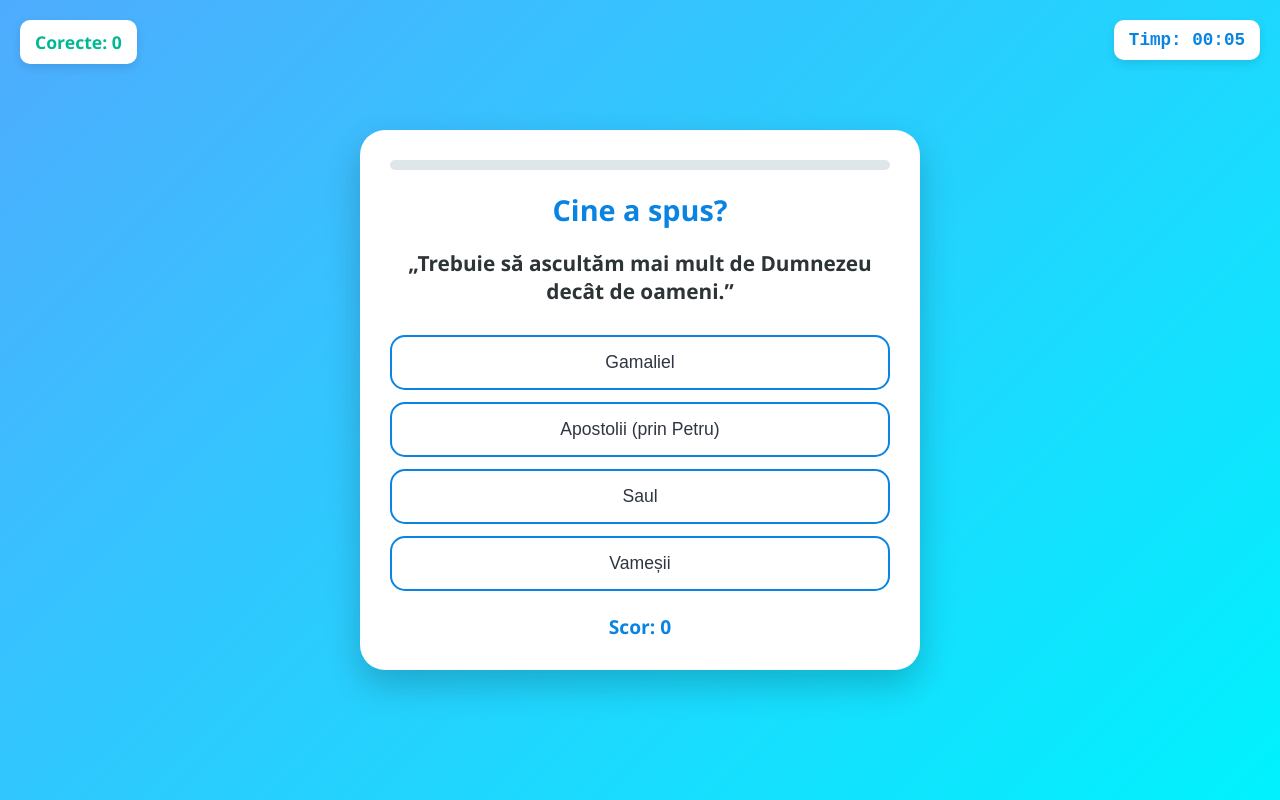
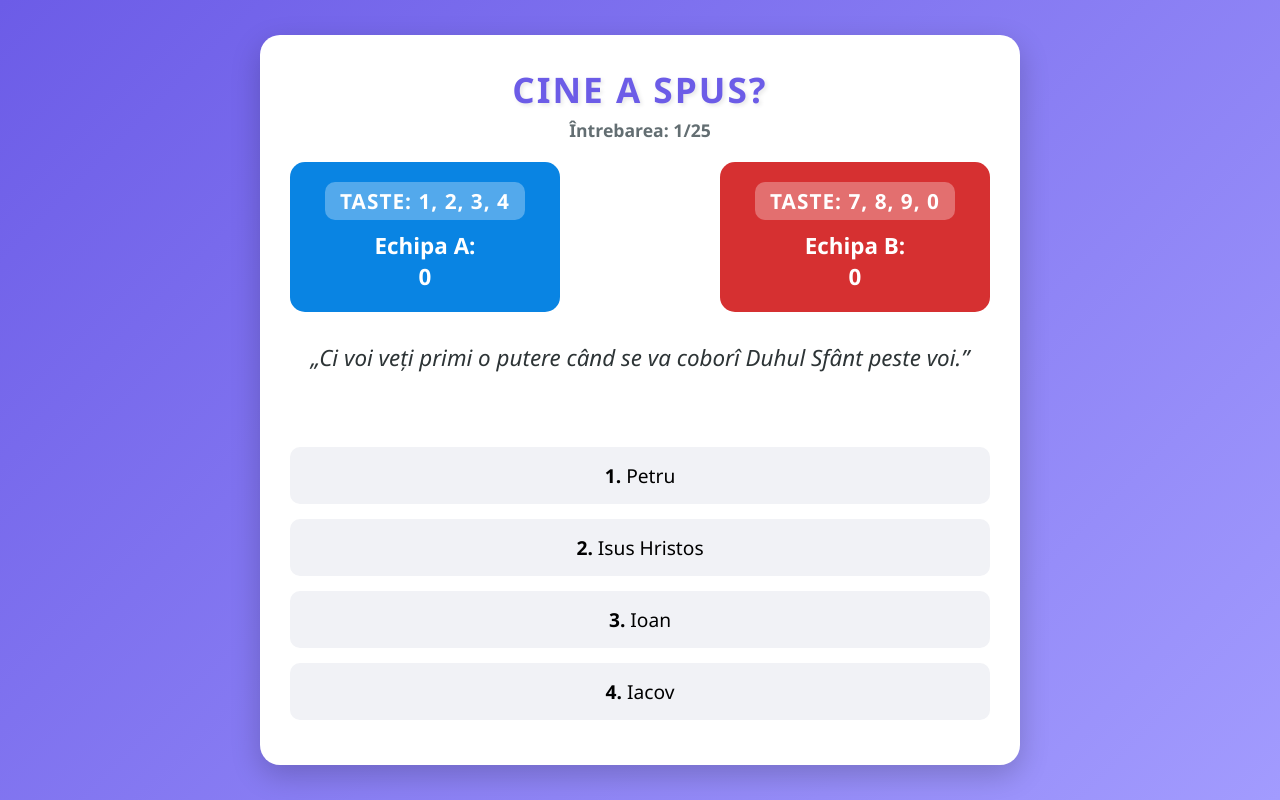
Before and after one commit to naomi3689/Cine-a-spus--Joc-Biblic, a plain HTML site: page index.html in a window 1280 px wide. Drawn offline with Linux system fonts and the light colour scheme.

Commit message:
Add files via upload

```diff
--- a/index.html
+++ b/index.html
@@ -2,29 +2,37 @@
 <html lang="ro">
 <head>
     <meta charset="UTF-8">
-    <title>Cine a spus? - Joc Biblic</title>
+    <meta name="viewport" content="width=device-width, initial-scale=1.0">
+    <title>Cine a spus? - Faptele Apostolilor</title>
     <link rel="stylesheet" href="style.css">
 </head>
 <body>
-    <div class="quiz-container">
-    <div class="progress-container">
-        <div id="progress-bar"></div>
-        <div id="total-timer">Timp: 00:00</div>
-        <div id="correct-counter">Corecte: 0</div>
+       <div class="quiz-container">
+    <h1 class="main-title">CINE A SPUS?</h1>
+
+    <div id="question-counter">Întrebarea: <span id="current-q-num">1</span>/25</div>
+
+    <div id="team-scores">
+        <div class="score-box team-a" id="box-a">
+            <div class="key-hint">Taste: 1, 2, 3, 4</div>
+            Echipa A: <span id="score-a">0</span>
+        </div>
+        <div class="score-box team-b" id="box-b">
+            <div class="key-hint">Taste: 7, 8, 9, 0</div>
+            Echipa B: <span id="score-b">0</span>
+        </div>
     </div>
-    <h1>Cine a spus?</h1>
+
     <div id="game-zone">
-        <div id="question-text">Se încarcă...</div>
+        <div id="question-text">Se încarcă citatul...</div>
         <div id="options-container"></div>
-        <div id="score-display">Scor: 0</div>
     </div>
+
     <div id="result-zone" class="hidden">
-        <div class="trophy">🏆</div>
-        <h2>Felicitări!</h2>
-        <p id="final-score"></p>
-        <button class="retry-btn" onclick="location.reload()">Joacă din nou</button>
+        <h1 id="winner-text"></h1>
+        <button class="retry-btn" onclick="location.reload()">JOC NOU</button>
     </div>
-    </div>
+</div>
     <script src="script.js"></script>
 </body>
 </html>
--- a/script.js
+++ b/script.js
@@ -1,235 +1,164 @@
 const întrebări = [
-    {
-        q: "„Ci voi veți primi o putere când se va coborî Duhul Sfânt peste voi.”",
-        options: ["Petru", "Isus Hristos", "Ioan", "Iacov"],
-        correct: 1
-    },
-    {
-        q: "„Acest Isus care S-a înălțat la cer din mijlocul vostru va veni în același fel cum L-ați văzut mergând la cer.”",
-        options: ["Îngerii (cei doi bărbați în alb)", "Pavel", "Ștefan", "Luca"],
-        correct: 0
-    },
-    {
-        q: "„Sunt plini de must!”",
-        options: ["Pilat", "Marii preoți", "Unii care își băteau joc", "Soldații romani"],
-        correct: 2
-    },
-    {
-        q: "„Voi turna Duhul Meu peste orice făptură”",
-        options: ["Petru (citând din Ioel)", "Pavel", "Barnaba", "Filip"],
-        correct: 0
-    },
-    {
-        q: "„Pocăiți-vă și fiecare din voi să fie botezat în Numele lui Isus Hristos.”",
-        options: ["Anania", "Matei", "Petru", "Andrei"],
-        correct: 2
-    },
-    {
-        q: "„Argint și aur n-am dar ce am îți dau: în Numele lui Isus Hristos din Nazaret scoală-te și umblă.”",
-        options: ["Pavel", "Petru", "Ioan", "Ștefan"],
-        correct: 1
-    },
-    {
-        q: "„Cu ce putere sau în numele cui ați făcut voi lucrul acesta?”",
-        options: ["Sinedriul (conducătorii iudei)", "Irod", "Pilat", "Corneliu"],
-        correct: 0
-    },
-    {
-        q: "„Dă putere robilor Tăi să vestească Cuvântul Tău cu toată îndrăzneala.”",
-        options: ["Ucenicii (în rugăciune)", "Pavel și Silas", "Ștefan", "Filip"],
-        correct: 0
-    },
-    {
-        q: "„Da, cu atâta.”",
-        options: ["Safira", "Lidia", "Tabita", "Priscila"],
-        correct: 0
-    },
-    {
-        q: "„Trebuie să ascultăm mai mult de Dumnezeu decât de oameni.”",
-        options: ["Gamaliel", "Apostolii (prin Petru)", "Saul", "Vameșii"],
-        correct: 1
-    },
-    {
-        q: "„Să nu vă pomeniți că luptați împotriva lui Dumnezeu.”",
-        options: ["Gamaliel", "Caiafa", "Festus", "Agripa"],
-        correct: 0
-    },
-    {
-        q: "„Doamne Isuse, primește duhul meu.”",
-        options: ["Iacov", "Pavel", "Ștefan", "Petru"],
-        correct: 2
-    },
-    {
-        q: "„Dați-mi și mie puterea aceasta.”",
-        options: ["Simon Magul", "Elima", "Temnicerul", "Irod"],
-        correct: 0
-    },
-    {
-        q: "„Înțelegi tu ce citești?”",
-        options: ["Pavel", "Petru", "Filip", "Ioan"],
-        correct: 2
-    },
-    {
-        q: "„Du-te și ajunge carul acesta.”",
-        options: ["Duhul (către Filip)", "Îngerul (către Petru)", "Anania", "Barnaba"],
-        correct: 0
-    },
-    {
-        q: "„Cred că Isus Hristos este Fiul lui Dumnezeu.”",
-        options: ["Corneliu", "Famenul etiopian", "Saul", "Lidia"],
-        correct: 1
-    },
-    {
-        q: "„Cine ești tu, Doamne?”",
-        options: ["Petru", "Saul (pe drumul Damascului)", "Anania", "Irod"],
-        correct: 1
-    },
-    {
-        q: "„Frate Saule, Domnul Isus care ți s-a arătat pe drumul pe care veneai.”",
-        options: ["Petru", "Barnaba", "Anania", "Silas"],
-        correct: 2
-    },
-    {
-        q: "„Niciodată n-am mâncat ceva spurcat”",
-        options: ["Pavel", "Petru", "Corneliu", "Iacov"],
-        correct: 1
-    },
-    {
-        q: "„Scoală-te și eu sunt om”",
-        options: ["Pavel", "Barnaba", "Petru", "Filip"],
-        correct: 2
-    },
-    {
-        q: "„Rugăciunile și milosteniile tale s-au suit înaintea lui Dumnezeu.”",
-        options: ["Îngerul (către Corneliu)", "Petru", "Pavel", "Isus"],
-        correct: 0
-    },
-    {
-        q: "„Să ascultăm tot ce ți-a poruncit Domnul să ne spui.”",
-        options: ["Sinedriul", "Corneliu și casa lui", "Atenienii", "Efesenii"],
-        correct: 1
-    },
-    {
-        q: "„Noi vom stărui necurmat în rugăciune”",
-        options: ["Cei șapte diaconi", "Femeile creștine", "Cei doisprezece apostoli", "Pavel și Barnaba"],
-        correct: 2
-    },
-    {
-        q: "„Atunci oricine va chema Numele Domnului va fi mântuit.”",
-        options: ["Petru (la Rusalii)", "Filip", "Anania", "Ștefan"],
-        correct: 0
-    },
-    {
-        q: "„Doamne în vremea aceasta ai de gând să așezi din nou Împărăția lui Israel?”",
-        options: ["Fariseii", "Ucenicii", "Irod", "Zeloții"],
-        correct: 1
-    }
+    { q: "„Ci voi veți primi o putere când se va coborî Duhul Sfânt peste voi.”", options: ["Petru", "Isus Hristos", "Ioan", "Iacov"], correct: 1 },
+    { q: "„Acest Isus care S-a înălțat la cer din mijlocul vostru va veni în același fel...”", options: ["Îngerii", "Pavel", "Ștefan", "Luca"], correct: 0 },
+    { q: "„Sunt plini de must!”", options: ["Pilat", "Marii preoți", "Unii care își băteau joc", "Soldații"], correct: 2 },
+    { q: "„Voi turna Duhul Meu peste orice făptură”", options: ["Petru", "Pavel", "Barnaba", "Filip"], correct: 0 },
+    { q: "„Pocăiți-vă și fiecare din voi să fie botezat în Numele lui Isus Hristos.”", options: ["Anania", "Matei", "Petru", "Andrei"], correct: 2 },
+    { q: "„Argint și aur n-am dar ce am îți dau: în Numele lui Isus Hristos...”", options: ["Pavel", "Petru", "Ioan", "Ștefan"], correct: 1 },
+    { q: "„Cu ce putere sau în numele cui ați făcut voi lucrul acesta?”", options: ["Sinedriul", "Irod", "Pilat", "Corneliu"], correct: 0 },
+    { q: "„Dă putere robilor Tăi să vestească Cuvântul Tău cu toată îndrăzneala.”", options: ["Ucenicii", "Pavel și Sila", "Ștefan", "Filip"], correct: 0 },
+    { q: "„Da, cu atâta.”", options: ["Safira", "Lidia", "Tabita", "Priscila"], correct: 0 },
+    { q: "„Trebuie să ascultăm mai mult de Dumnezeu decât de oameni.”", options: ["Gamaliel", "Petru și apostolii", "Saul", "Vameșii"], correct: 1 },
+    { q: "„Să nu vă pomeniți că luptați împotriva lui Dumnezeu.”", options: ["Gamaliel", "Caiafa", "Festus", "Agripa"], correct: 0 },
+    { q: "„Doamne Isuse, primește duhul meu.”", options: ["Iacov", "Pavel", "Ștefan", "Petru"], correct: 2 },
+    { q: "„Dați-mi și mie puterea aceasta.”", options: ["Simon Magul", "Elima", "Temnicerul", "Irod"], correct: 0 },
+    { q: "„Înțelegi tu ce citești?”", options: ["Pavel", "Petru", "Filip", "Ioan"], correct: 2 },
+    { q: "„Du-te și ajunge carul acesta.”", options: ["Duhul Sfânt", "Îngerul", "Anania", "Barnaba"], correct: 0 },
+    { q: "„Cred că Isus Hristos este Fiul lui Dumnezeu.”", options: ["Corneliu", "Famenul etiopian", "Saul", "Lidia"], correct: 1 },
+    { q: "„Cine ești tu, Doamne?”", options: ["Petru", "Saul", "Anania", "Irod"], correct: 1 },
+    { q: "„Frate Saule, Domnul Isus care ți s-a arătat pe drum...”", options: ["Petru", "Barnaba", "Anania", "Sila"], correct: 2 },
+    { q: "„Niciodată n-am mâncat ceva spurcat”", options: ["Pavel", "Petru", "Corneliu", "Iacov"], correct: 1 },
+    { q: "„Scoală-te și eu sunt om”", options: ["Pavel", "Barnaba", "Petru", "Filip"], correct: 2 },
+    { q: "„Rugăciunile și milosteniile tale s-au suit înaintea lui Dumnezeu.”", options: ["Îngerul", "Petru", "Pavel", "Isus"], correct: 0 },
+    { q: "„Să ascultăm tot ce ți-a poruncit Domnul să ne spui.”", options: ["Sinedriul", "Corneliu", "Atenienii", "Efesenii"], correct: 1 },
+    { q: "„Noi vom stărui necurmat în rugăciune”", options: ["Diaconii", "Femeile", "Apostolii", "Pavel"], correct: 2 },
+    { q: "„Atunci oricine va chema Numele Domnului va fi mântuit.”", options: ["Petru", "Filip", "Anania", "Ștefan"], correct: 0 },
+    { q: "„Doamne în vremea aceasta ai de gând să așezi din nou Împărăția lui Israel?”", options: ["Fariseii", "Ucenicii", "Irod", "Zeloții"], correct: 1 }
 ];
 
+let indexCurent = 0;
+let scorA = 0;
+let scorB = 0;
+let raspunsA = null;
+let raspunsB = null;
 
-let indexCurent = 0;
-let scor = 0;
-let raspunsuriCorecte = 0;
-let secundeTotale = 0;
-let intervalTimer;
-
-// Pornim cronometrul imediat ce se încarcă scriptul
-function pornesteCronometru() {
-    // Curățăm orice interval vechi pentru a evita bug-urile de viteză
-    clearInterval(intervalTimer);
-    intervalTimer = setInterval(() => {
-        secundeTotale++;
-        const timerElement = document.getElementById("total-timer");
-        if(timerElement) {
-            timerElement.innerText = "Timp: " + formateazaTimpul(secundeTotale);
-        }
-    }, 1000);
-}
-
-function formateazaTimpul(secunde) {
-    let min = Math.floor(secunde / 60);
-    let sec = secunde % 60;
-    return (min < 10 ? "0" + min : min) + ":" + (sec < 10 ? "0" + sec : sec);
-}
 function afișeazăÎntrebare() {
-    // Actualizăm bara de progres
-    const progressBar = document.getElementById("progress-bar");
-    if(progressBar) {
-        const procent = (indexCurent / întrebări.length) * 100;
-        progressBar.style.width = procent + "%";
-    }
-
     if (indexCurent >= întrebări.length) {
         sfârșitJoc();
         return;
     }
 
-    const qData = întrebări[indexCurent];
-    const questionEl = document.getElementById("question-text");
+    document.getElementById("current-q-num").innerText = indexCurent + 1;
+
+    raspunsA = null;
+    raspunsB = null;
+
+    document.getElementById("box-a").classList.remove("voted-hidden");
+    document.getElementById("box-b").classList.remove("voted-hidden");
+
+    document.getElementById("question-text").innerText = întrebări[indexCurent].q;
     const container = document.getElementById("options-container");
+    container.innerHTML = "";
 
-    if(questionEl && container) {
-        questionEl.innerText = qData.q;
-        container.innerHTML = "";
-
-        qData.options.forEach((opt, i) => {
-            const btn = document.createElement("button");
-            btn.innerText = opt;
-            btn.onclick = (e) => verifică(i, e.target);
-            container.appendChild(btn);
-        });
-    }
+    întrebări[indexCurent].options.forEach((opt, i) => {
+        const div = document.createElement("div");
+        div.className = "option-bar";
+        div.id = "opt-" + i;
+        div.innerHTML = `<strong>${i + 1}.</strong> ${opt}`;
+        container.appendChild(div);
+    });
 }
 
-function verifică(ales, butonApasat) {
-    const toateButoanele = document.querySelectorAll("#options-container button");
-    // Dezactivăm butoanele imediat
-    toateButoanele.forEach(btn => btn.style.pointerEvents = "none");
+window.addEventListener("keydown", (e) => {
+    if (indexCurent >= întrebări.length || (raspunsA !== null && raspunsB !== null)) return;
 
-    if (ales === întrebări[indexCurent].correct) {
-        scor += 10;
-        raspunsuriCorecte++;
-        butonApasat.classList.add("btn-correct");
-
-        const correctEl = document.getElementById("correct-counter");
-        if(correctEl) correctEl.innerText = "Corecte: " + raspunsuriCorecte;
-    } else {
-        scor -= 5;
-        butonApasat.classList.add("btn-wrong");
-        // Evidențiem răspunsul corect
-        toateButoanele[întrebări[indexCurent].correct].classList.add("btn-correct");
+    // Echipa A: 1, 2, 3, 4
+    const tasteA = { "1": 0, "2": 1, "3": 2, "4": 3 };
+    if (raspunsA === null && tasteA.hasOwnProperty(e.key)) {
+        raspunsA = tasteA[e.key];
+        document.getElementById("box-a").classList.add("voted-hidden");
     }
 
-    const scoreEl = document.getElementById("score-display");
-    if(scoreEl) scoreEl.innerText = "SCOR: " + scor;
+    // Echipa B: 7, 8, 9, 0
+    const tasteB = { "7": 0, "8": 1, "9": 2, "0": 3 };
+    if (raspunsB === null && tasteB.hasOwnProperty(e.key)) {
+        raspunsB = tasteB[e.key];
+        document.getElementById("box-b").classList.add("voted-hidden");
+    }
+
+    if (raspunsA !== null && raspunsB !== null) {
+        valideazăRunda();
+    }
+});
+
+function valideazăRunda() {
+    const corect = întrebări[indexCurent].correct;
+
+    if (raspunsA === corect) scorA += 10; else scorA -= 5;
+    if (raspunsB === corect) scorB += 10; else scorB -= 5;
+
+    // 1. Colorăm răspunsul corect cu Verde (fundalul se face verde)
+    document.getElementById("opt-" + corect).classList.add("btn-correct");
+
+    // 2. Punem bordurile de jucător folosind box-shadow (ca să nu dispară sub verde)
+    let elA = document.getElementById("opt-" + raspunsA);
+    let elB = document.getElementById("opt-" + raspunsB);
+
+    if (raspunsA !== corect) elA.classList.add("btn-wrong");
+    if (raspunsB !== corect) elB.classList.add("btn-wrong");
+
+    // Aplicăm "bordura" groasă de 8px folosind box-shadow interior și exterior
+    // Albastru pentru Echipa A, Roșu pentru Echipa B
+    if (raspunsA === raspunsB) {
+        // Dacă ambii au ales la fel, facem o bordură mixtă (negru/gri) foarte groasă
+        elA.style.boxShadow = "0 0 0 8px #2d3436 inset, 0 0 0 8px #2d3436";
+    } else {
+        elA.style.boxShadow = "0 0 0 8px #0984e3 inset, 0 0 0 8px #0984e3";
+        elB.style.boxShadow = "0 0 0 8px #d63031 inset, 0 0 0 8px #d63031";
+    }
+
+    document.getElementById("score-a").innerText = scorA;
+    document.getElementById("score-b").innerText = scorB;
 
     setTimeout(() => {
+        // Resetăm umbrele de bordură
+        const bare = document.querySelectorAll(".option-bar");
+        bare.forEach(b => b.style.boxShadow = "none");
+
         indexCurent++;
+
+        // Dacă mai sunt întrebări, resetăm gri-ul, dacă nu, mergem la final
+        if (indexCurent < întrebări.length) {
+            document.getElementById("box-a").classList.remove("voted-hidden");
+            document.getElementById("box-b").classList.remove("voted-hidden");
+        }
+
         afișeazăÎntrebare();
-    }, 1000);
+    }, 3000);
 }
 
 function sfârșitJoc() {
-    clearInterval(intervalTimer);
+    document.getElementById("game-zone").classList.add("hidden");
+    document.getElementById("result-zone").classList.remove("hidden");
 
-    const gameZone = document.getElementById("game-zone");
-    const resultZone = document.getElementById("result-zone");
-    const finalScoreEl = document.getElementById("final-score");
+    // Eliminăm starea de gri pentru a vedea culorile echipelor la final
+    const boxA = document.getElementById("box-a");
+    const boxB = document.getElementById("box-b");
 
-    if(gameZone && resultZone && finalScoreEl) {
-        gameZone.classList.add("hidden");
-        resultZone.classList.remove("hidden");
-        finalScoreEl.innerHTML = `
-            Scor final: <strong>${scor}</strong> puncte<br>
-            Răspunsuri corecte: <strong>${raspunsuriCorecte}</strong>/${întrebări.length}<br>
-            Timp total: <strong>${formateazaTimpul(secundeTotale)}</strong>
-        `;
+    boxA.classList.remove("voted-hidden");
+    boxB.classList.remove("voted-hidden");
+
+    let textFinal = "";
+
+    if (scorA > scorB) {
+        textFinal = "ECHIPA A A CÂȘTIGAT! 🏆";
+        // Scoatem în evidență doar câștigătorul, cealaltă rămâne puțin mai ștearsă
+        boxB.style.opacity = "0.3";
+        boxA.style.transform = "scale(1.2)";
     }
+    else if (scorB > scorA) {
+        textFinal = "ECHIPA B A CÂȘTIGAT! 🏆";
+        boxA.style.opacity = "0.3";
+        boxB.style.transform = "scale(1.2)";
+    }
+    else {
+        textFinal = "EGALITATE PERFECTĂ! 🤝";
+        // Ambele rămân colorate și mari
+        boxA.style.transform = "scale(1.1)";
+        boxB.style.transform = "scale(1.1)";
+    }
+
+    document.getElementById("winner-text").innerText = textFinal;
 }
 
-// Inițializare joc
-window.onload = () => {
-    pornesteCronometru();
-    întrebări.sort(() => Math.random() - 0.5);
-    afișeazăÎntrebare();
-};
+afișeazăÎntrebare();
--- a/style.css
+++ b/style.css
@@ -1,118 +1,118 @@
-:root {
-    --bg-gradient: linear-gradient(135deg, #4facfe 0%, #00f2fe 100%);
-    --primary-color: #2d3436;
-    --correct: #00b894;
-    --wrong: #d63031;
+body {
+    font-family: 'Segoe UI', Tahoma, Geneva, Verdana, sans-serif;
+    background: linear-gradient(135deg, #6c5ce7, #a29bfe);
+    display: flex;
+    justify-content: center;
+    align-items: center;
+    height: 100vh;
+    margin: 0;
 }
 
-body {
-    margin: 0;
-    height: 100vh;
-    display: flex;
-    align-items: center;
-    justify-content: center;
-    background: var(--bg-gradient);
-    font-family: 'Segoe UI', Roboto, sans-serif;
+.main-title {
+    color: #6c5ce7;
+    font-size: 2.2rem;
+    margin-top: 0;
+    margin-bottom: 5px;
+    letter-spacing: 2px;
+    text-shadow: 2px 2px 4px rgba(0,0,0,0.1);
+}
+
+#question-counter {
+    font-weight: bold;
+    color: #636e72;
+    margin-bottom: 20px;
+    font-size: 1.1rem;
 }
 
 .quiz-container {
     background: white;
+    padding: 30px;
+    border-radius: 20px;
+    box-shadow: 0 10px 30px rgba(0,0,0,0.2);
     width: 90%;
-    max-width: 500px;
-    padding: 30px;
-    border-radius: 25px;
-    box-shadow: 0 15px 35px rgba(0,0,0,0.2);
+    max-width: 700px;
     text-align: center;
-    position: relative;
 }
 
-h1 { color: #0984e3; margin-top: 10px; font-size: 1.8rem; }
-
-/* Bara de Progres */
-.progress-container {
-    width: 100%;
-    height: 10px;
-    background: #dfe6e9;
-    border-radius: 5px;
-    margin-bottom: 20px;
-    overflow: hidden;
+#team-scores {
+    display: flex;
+    justify-content: space-between;
+    margin-bottom: 30px;
 }
 
-#progress-bar {
-    width: 0%;
-    height: 100%;
-    background: #0984e3;
-    transition: width 0.4s ease;
+.score-box {
+    position: relative;
+    padding: 20px 25px; /* Am mărit padding-ul */
+    border-radius: 15px;
+    font-weight: bold;
+    font-size: 1.4rem; /* Scorul mai mare */
+    min-width: 220px;
+    display: flex;
+    flex-direction: column;
+    align-items: center;
+}
+
+.key-hint {
+    font-size: 1.3rem; /* Mult mai mare */
+    text-transform: uppercase;
+    background: rgba(255, 255, 255, 0.3);
+    padding: 5px 15px;
+    border-radius: 10px;
+    margin-bottom: 10px;
+    font-weight: 800; /* Scris foarte gros */
+    color: white;
+    letter-spacing: 1px;
+}
+
+.team-a { background-color: #0984e3; color: white; }
+.team-b { background-color: #d63031; color: white; }
+
+.voted-hidden {
+    opacity: 0.3;
+    filter: grayscale(100%);
+    transform: scale(0.9);
 }
 
 #question-text {
-    font-size: 1.3rem;
-    color: var(--primary-color);
-    margin-bottom: 30px;
-    font-weight: 600;
+    font-size: 1.4rem;
+    font-style: italic;
+    margin-bottom: 25px;
+    color: #2d3436;
+    min-height: 80px;
 }
 
-/* Stil Butoane Wordwall */
-button {
-    background: #ffffff; /* Culoarea fundalului butonului */
-    color: #2f3542;      /* Culoarea textului */
-    border: 2px solid #0984e3;
-    border-radius: 15px;
-    padding: 15px 20px;
-    width: 100%;
-    margin-bottom: 12px;
-    font-size: 1.1rem;
+.option-bar {
+    background: #f1f2f6;
+    padding: 15px;
+    margin: 15px 0; /* Puțin mai mult spațiu între ele pentru bordura groasă */
+    border-radius: 10px;
+    border: none; /* Am scos border-ul clasic */
+    font-size: 1.2rem;
     font-weight: 500;
-    cursor: pointer;
-    transition: all 0.2s;
-    color: #2f3542;
+    position: relative;
+    z-index: 1;
 }
 
-button:hover {
-    background: #0984e3; /* Se schimbă fundalul în albastru la hover */
-    color: white;        /* Textul devine alb */
-    border-color: #0984e3;
-    transform: scale(1.02);
-    box-shadow: 0 5px 15px rgba(0,0,0,0.05);
+.btn-correct {
+    background-color: #2ecc71 !important;
+    color: white;
+    border-color: #27ae60 !important;
+}
+.btn-wrong {
+    background-color: #ff7675 !important;
+    color: white;
 }
 
-#total-timer {
-    position: fixed;
-    top: 20px;
-    right: 20px;
-    background: white;
-    padding: 10px 15px;
-    border-radius: 10px;
-    box-shadow: 0 4px 10px rgba(0,0,0,0.1);
-    font-weight: bold;
-    color: #0984e3;
-    font-family: monospace;
-    font-size: 1.1rem;
-    z-index: 100;
-}
-#correct-counter {
-    position: fixed;
-    top: 20px;
-    left: 20px;
-    background: white;
-    padding: 10px 15px;
-    border-radius: 10px;
-    box-shadow: 0 4px 10px rgba(0,0,0,0.1);
-    font-weight: bold;
-    color: #00b894; /* Un verde similar cu cel de la Wordwall */
-    font-size: 1.1rem;
-    z-index: 100;
-}
 
-.btn-correct { background-color: var(--correct) !important; color: white; border-color: #55efc4; }
-.btn-wrong { background-color: var(--wrong) !important; color: white; border-color: #ff7675; }
-
-#score-display {
-    font-weight: bold;
-    color: #0984e3;
-    font-size: 1.2rem;
-    margin-top: 10px;
-}
 
 .hidden { display: none; }
-.trophy { font-size: 4rem; margin-bottom: 10px; }
+
+.retry-btn {
+    padding: 10px 25px;
+    font-size: 1rem;
+    background: #6c5ce7;
+    color: white;
+    border: none;
+    border-radius: 8px;
+    cursor: pointer;
+}
```
